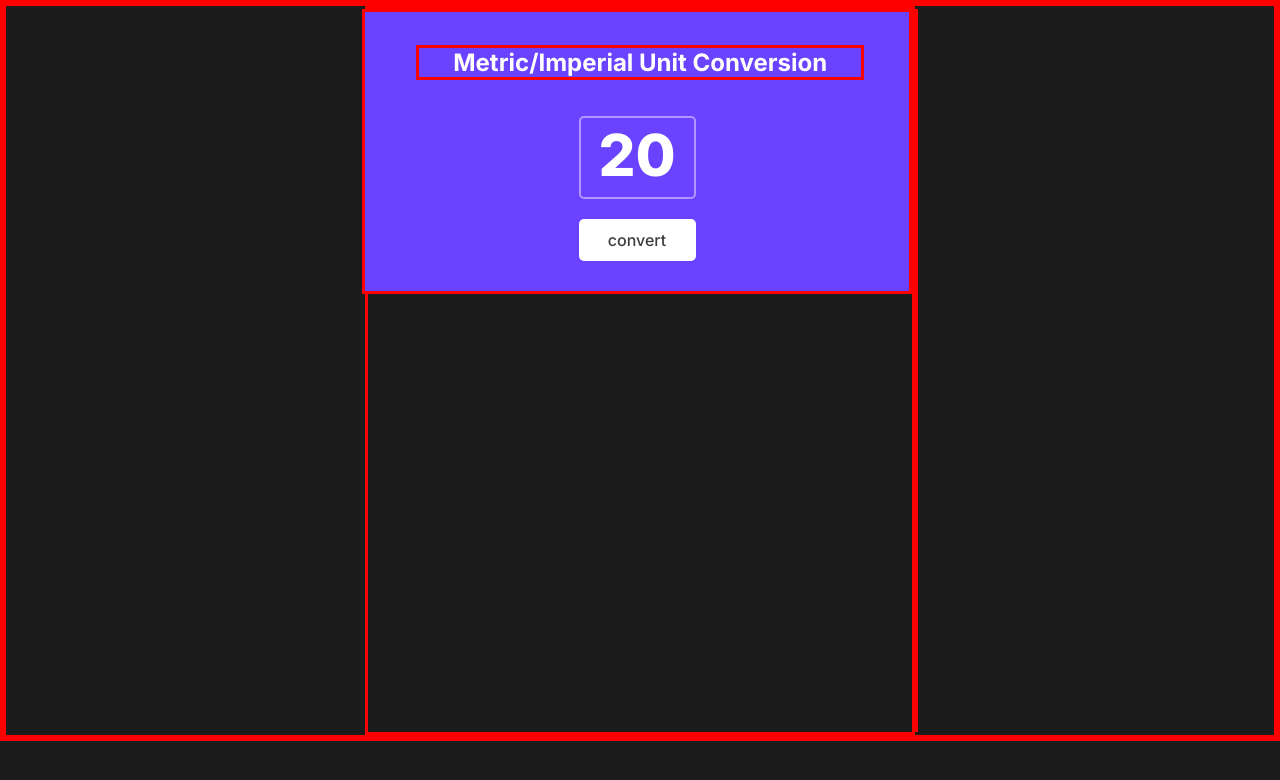
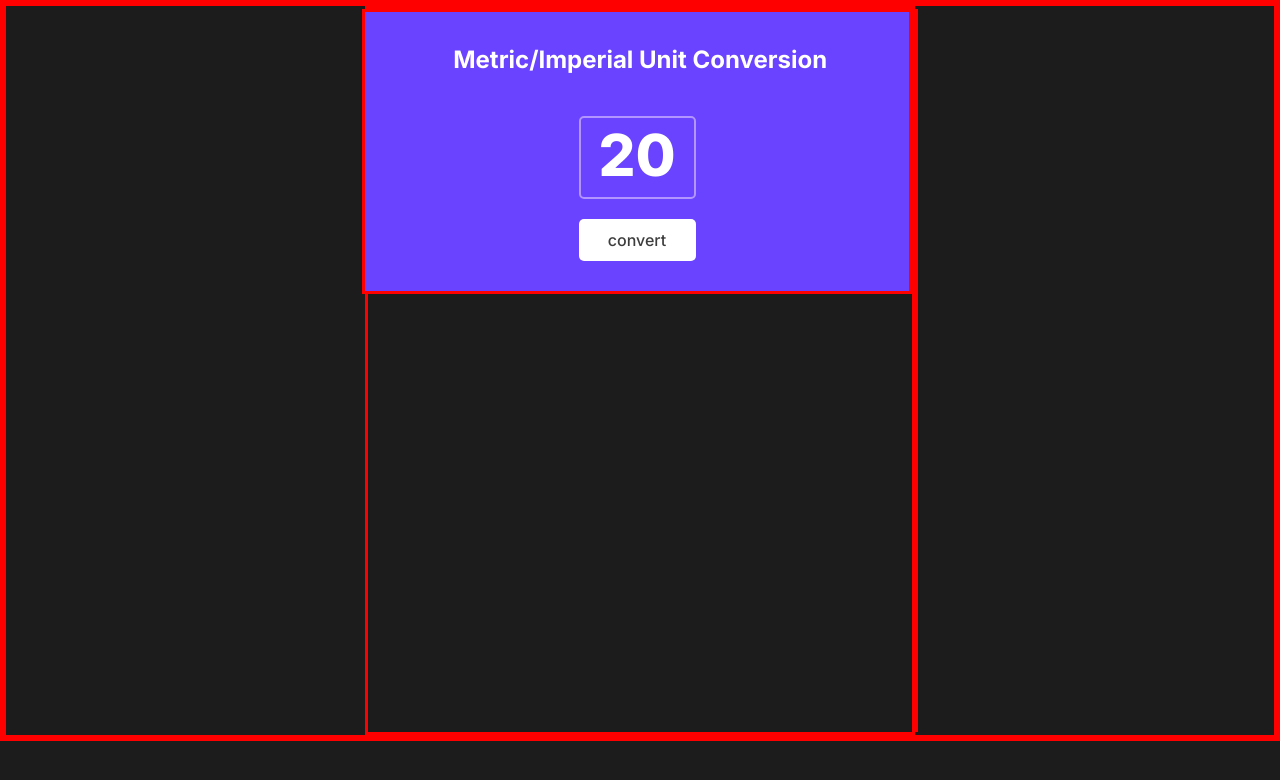
Before and after one commit to EsdrasMukuku/unit-converter, a plain HTML site: page index.html in a window 1280 px wide. Drawn offline with Linux system fonts and the light colour scheme.

Commit message:
fixed h2 border

```diff
--- a/style.css
+++ b/style.css
@@ -62,9 +62,10 @@ body {
     font-weight: 800;
     border: none;
 
+}
 
-
-
+h2 {
+    border: none;
 }
 
 .unitbox {
```
